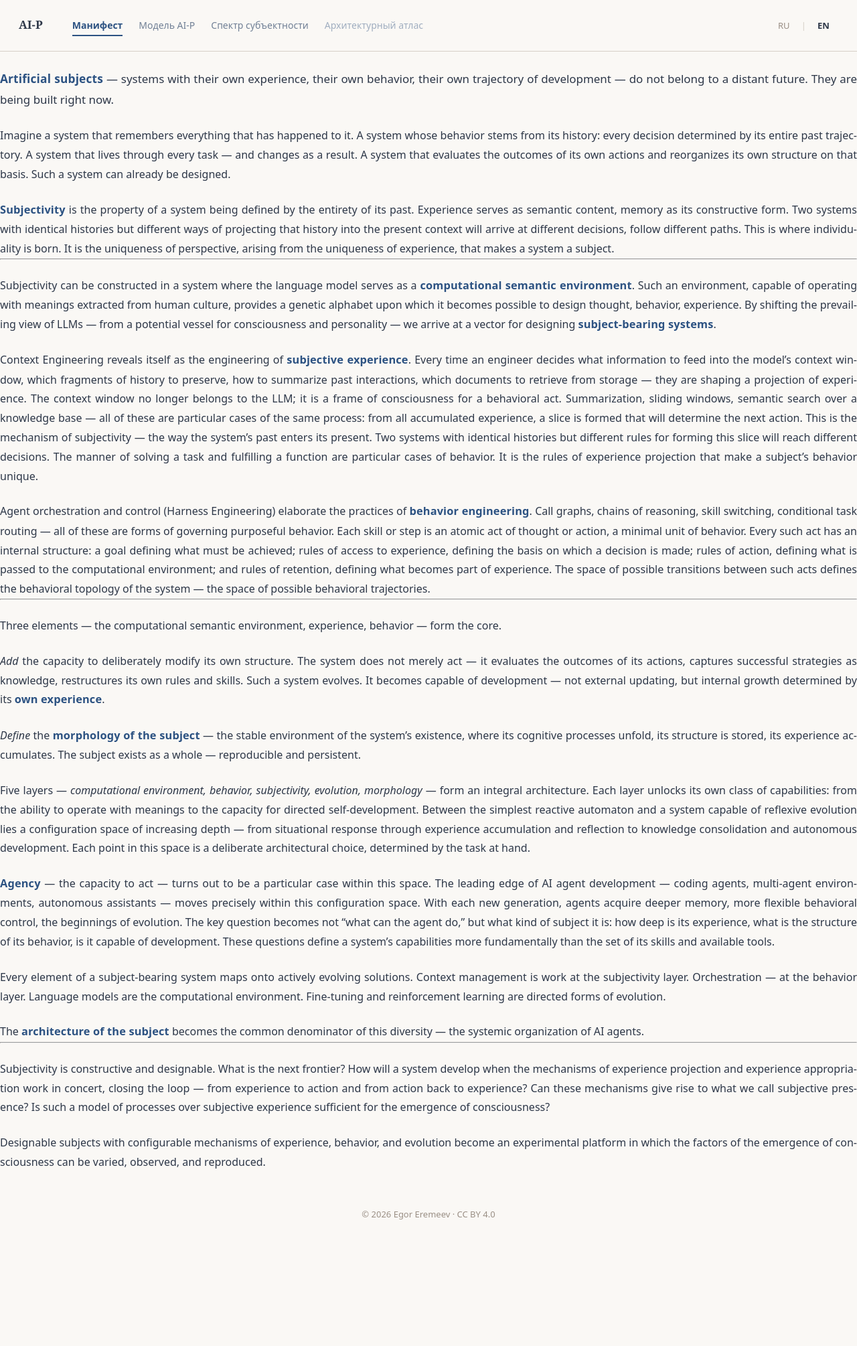
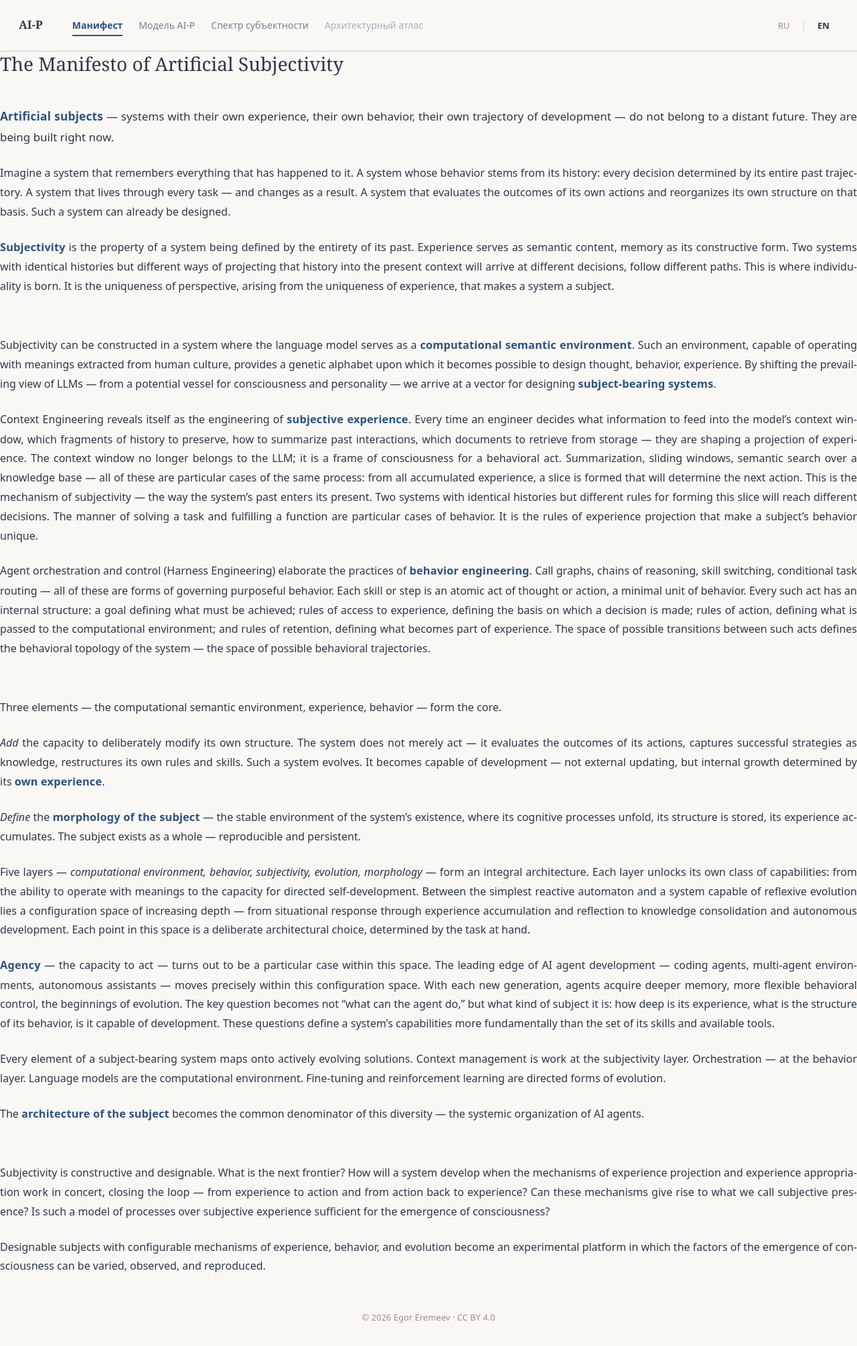
Before and after one commit to EgorBEremeev/ai-p, a Jekyll site: the page built from en/index.md, in a window 1280 px wide. Shown: the whole page at 67% size. Built offline with Jekyll 4.4.1, drawn with Linux system fonts in a browser that asks for light colours; before the commit the page ends 1857 px from its top, so only the background shows below that.

Commit message:
fix: restore manifesto visual fidelity — h1 size, width, section breaks, opening margin
- h1: 28px (was 26px), mobile 24px (was 22px)
- article width: calc(100% - 2*pad-x) with max-width 660px (was border-box with padding eating width)
- hr styled as invisible section-break (was browser default with border)
- .opening: margin-top 0 (was inheriting p 1.5em without section wrapper)
- footer: line-height 1.6 restored, width matching article
- prose layout: renders h1 from page.title
- --pad-x variable restored to :root
- mobile: preserved max-width (was incorrectly set to none)

```diff
--- a/_layouts/prose.html
+++ b/_layouts/prose.html
@@ -3,5 +3,6 @@ layout: default
 body_class: layout-prose
 ---
 <article>
+    <h1>{{ page.title }}</h1>
     {{ content }}
 </article>
--- a/assets/css/style.css
+++ b/assets/css/style.css
@@ -19,6 +19,7 @@
     --font-serif:   Georgia, 'Times New Roman', serif;
     --font-sans:    system-ui, -apple-system, 'Segoe UI', Roboto, sans-serif;
     --content-max:  660px;
+    --pad-x:        clamp(20px, 5vw, 64px);
 }
 
 @media (prefers-color-scheme: dark) {
@@ -230,14 +231,15 @@ body.layout-technical {
    ══════════════════════════════════════════ */
 .layout-prose article {
     max-width: var(--content-max);
+    width: calc(100% - 2 * var(--pad-x));
     margin: 0 auto;
-    padding: 56px clamp(20px, 5vw, 64px) 64px;
+    padding: 32px 0 64px;
 }
 
 /* Heading */
 h1 {
     font-family: var(--font-serif);
-    font-size: 26px;
+    font-size: 28px;
     font-weight: normal;
     line-height: 1.3;
     color: var(--text);
@@ -271,12 +273,17 @@ section:first-of-type p:first-child {
 /* Opening paragraph */
 .opening {
     font-size: 1.06em;
+    margin-top: 0;
     margin-bottom: 0.5em;
 }
 
-/* Section divider */
+/* Section divider (markdown --- renders as <hr>) */
+hr,
 .section-break {
+    border: none;
     margin: 2.2em 0 0;
+    padding: 0;
+    height: 0;
 }
 
 /* Key term */
@@ -582,16 +589,18 @@ footer {
     font-size: 13px;
     color: var(--muted);
     text-align: center;
+    line-height: 1.6;
     margin-top: 4em;
     padding: 0 28px 32px;
 }
 
-/* Prose footer: constrained to content width */
+/* Prose footer: constrained to content width, same as article */
 .layout-prose footer {
     max-width: var(--content-max);
+    width: calc(100% - 2 * var(--pad-x));
     margin-left: auto;
     margin-right: auto;
-    padding: 0 clamp(20px, 5vw, 64px) 64px;
+    padding: 0 0 64px;
 }
 
 /* Technical footer: full width below sidebar+content */
@@ -647,8 +656,7 @@ footer {
 
     /* Prose layout */
     .layout-prose article {
-        padding: 24px 20px 48px;
-        max-width: none;
+        padding: 24px 0 48px;
     }
 
     /* Tables: horizontal scroll */
@@ -660,7 +668,7 @@ footer {
 
     /* Typography adjustments */
     h1 {
-        font-size: 22px;
+        font-size: 24px;
     }
 
     .layout-technical h2 {
@@ -674,8 +682,7 @@ footer {
     }
 
     .layout-prose footer {
-        max-width: none;
-        padding: 0 20px 48px;
+        padding: 0 0 48px;
     }
 }
 
```
